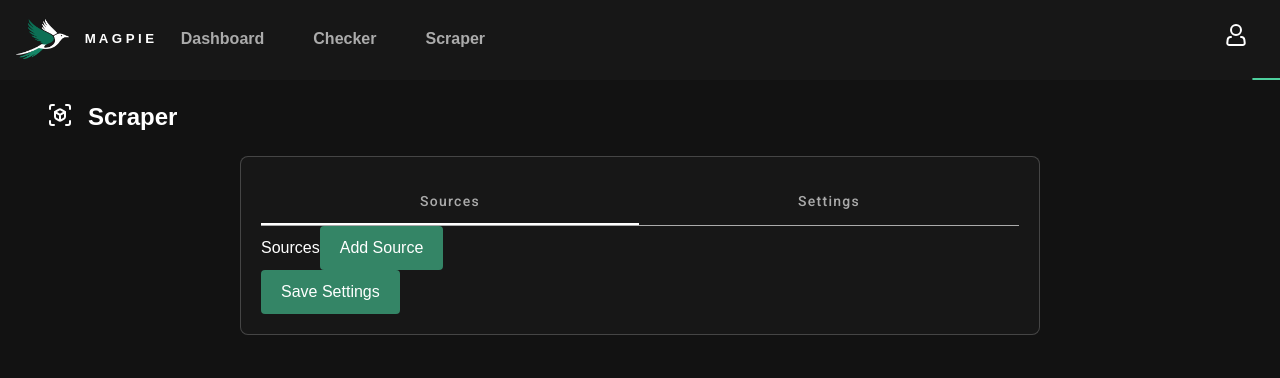
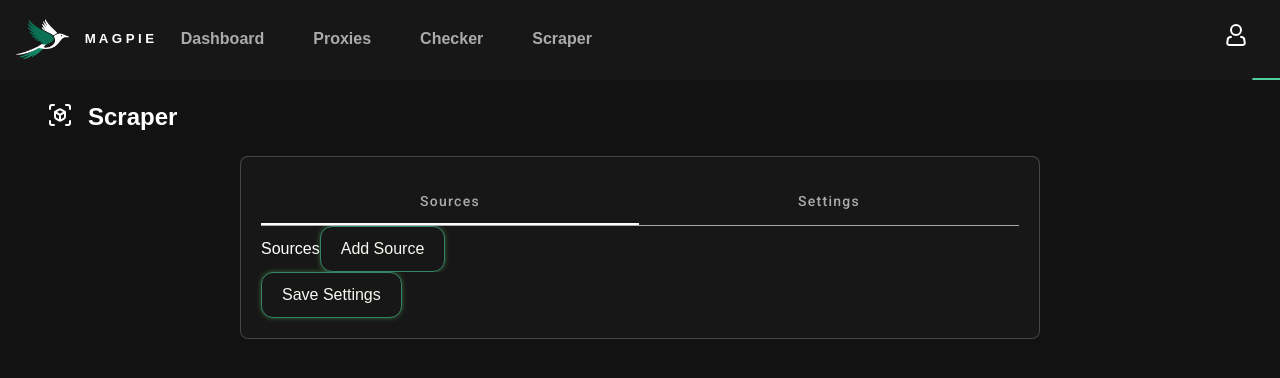
Before and after one commit to Magpie-Tools/magpie-frontend, an Angular app: page /scraper in a window 1280 px wide. Shown: the top 378 px of the page. Built offline with nearby package versions, Linux system fonts and the light colour scheme.

Commit message:
styling is a lot better than before

```diff
--- a/angular.json
+++ b/angular.json
@@ -107,5 +107,8 @@
         }
       }
     }
+  },
+  "cli": {
+    "analytics": false
   }
 }
--- a/src/app/app.routes.ts
+++ b/src/app/app.routes.ts
@@ -3,9 +3,11 @@ import {LicenseComponent} from './license/license.component';
 import {DashboardComponent} from './dashboard/dashboard.component';
 import {CheckerComponent} from './checker/checker.component';
 import {ScraperComponent} from './scraper/scraper.component';
+import {ProxiesComponent} from './proxies/proxies.component';
 
 export const routes: Routes = [
   {path: "license", component: LicenseComponent},
+  {path: "proxies", component: ProxiesComponent},
   {path: "checker", component: CheckerComponent},
   {path: "scraper", component: ScraperComponent},
   {path: "**", component: DashboardComponent}
--- a/src/app/checker/checker.component.html
+++ b/src/app/checker/checker.component.html
@@ -2,6 +2,8 @@
   <mat-icon svgIcon="computing"></mat-icon>
   <div>Checker</div>
 </h2>
+
+<div class="content-container">
 
   <form [formGroup]="settingsForm" (ngSubmit)="onSubmit()">
     <mat-tab-group>
@@ -10,29 +12,30 @@
         <h4 class="text-center subText">Protocols</h4>
         <div class="row mb-3" formGroupName="selectedPorts">
           <div class="col text-center checkbox-container">
-          <label>HTTP
-            <input type="checkbox" formControlName="http" />
-          </label>
+            <app-checkbox label="HTTP" formControlName="http"></app-checkbox>
           </div>
           <div class="col text-center checkbox-container">
-          <label>HTTPS
-            <input type="checkbox" formControlName="https" />
-          </label>
+            <app-checkbox label="HTTPS" formControlName="https"></app-checkbox>
           </div>
           <div class="col text-center checkbox-container">
-          <label>SOCKS4
-            <input type="checkbox" formControlName="socks4" />
-          </label>
+            <app-checkbox label="SOCKS4" formControlName="socks4"></app-checkbox>
           </div>
           <div class="col text-center checkbox-container">
-          <label>SOCKS5
-            <input type="checkbox" formControlName="socks5" />
-          </label>
+            <app-checkbox label="SOCKS5" formControlName="socks5"></app-checkbox>
           </div>
         </div>
 
         <mat-divider></mat-divider>
-<!--      <br>-->
+
+        <h4 class="text-center subText">Check ALL proxies every</h4>
+        <div class="form-row mb-3">
+          <input type="number" class="form-control w-25" placeholder="Days">
+          <input type="number" class="form-control w-25" placeholder="Hours">
+          <input type="number" class="form-control w-25" placeholder="Minutes">
+          <input type="number" class="form-control w-25" placeholder="Seconds">
+        </div>
+
+        <mat-divider></mat-divider>
 
         <div class="form-row">
           <div class="form-group">
@@ -101,5 +104,9 @@
       </mat-tab>
     </mat-tab-group>
 
+  </form>
+</div>
+
+<div class="d-flex align-items-center justify-content-center mt-4">
     <button type="submit">Save Settings</button>
-</form>
+</div>
--- a/src/app/checker/checker.component.scss
+++ b/src/app/checker/checker.component.scss
@@ -10,42 +10,6 @@ body {
 }
 
 form {
-  max-width: 800px;
-  margin: 20px auto;
-  padding: 20px;
-  border: 1px solid $border-color;
-  border-radius: 8px;
-  background-color: $navbar-background;
-
-  .form-row {
-    display: flex;
-    gap: 10px;
-    margin-bottom: 15px;
-
-    .form-group {
-      flex: 1;
-      min-width: 200px;
-
-      label {
-        display: block;
-        font-size: 0.9rem;
-        margin-bottom: 5px;
-        color: $logo-color;
-      }
-
-      input,
-      select,
-      textarea {
-        width: 100%;
-        padding: 8px;
-        border: 1px solid $border-color;
-        border-radius: 4px;
-        background-color: $navbar-background;
-        color: $personColor;
-      }
-    }
-  }
-
   .checkbox-row {
     display: flex;
     gap: 15px;
@@ -55,19 +19,6 @@ form {
       align-items: center;
       gap: 5px;
       color: $text-color;
-    }
-  }
-
-  button {
-    padding: 10px 20px;
-    background-color: $logo-color;
-    color: $personColor;
-    border: none;
-    border-radius: 4px;
-    cursor: pointer;
-
-    &:hover {
-      background-color: lighten($logo-color, 10%);
     }
   }
 }
@@ -140,3 +91,13 @@ mat-tab {
 .mat-tab-label {
   color: white;
 }
+
+input[type=number] {
+  background-color: #171717;
+  color: #ffffff;
+  border: 1px solid rgba(255, 255, 255, 0.2);
+}
+
+input[type=number]::placeholder {
+  color: rgba(255, 255, 255, 0.5);
+}
--- a/src/app/navbar/navbar.component.html
+++ b/src/app/navbar/navbar.component.html
@@ -4,6 +4,7 @@
     <h5>M A G P I E</h5>
   </a>
   <a class="navbar-item" routerLink="" routerLinkActive="active"><h4>Dashboard</h4></a>
+  <a class="navbar-item" routerLink="proxies" routerLinkActive="active"><h4>Proxies</h4></a>
   <a class="navbar-item" routerLink="checker" routerLinkActive="active"><h4>Checker</h4></a>
   <a class="navbar-item" routerLink="scraper" routerLinkActive="active"><h4>Scraper</h4></a>
 
--- a/src/app/scraper/scraper.component.html
+++ b/src/app/scraper/scraper.component.html
@@ -2,6 +2,8 @@
   <mat-icon svgIcon="reality"></mat-icon>
   <div>Scraper</div>
 </h2>
+
+<div class="content-container">
 
   <form [formGroup]="scraperForm" (ngSubmit)="onSubmit()">
     <mat-tab-group>
@@ -43,3 +45,4 @@
 
     <button type="submit">Save Settings</button>
   </form>
+</div>
--- a/src/app/scraper/scraper.component.scss
+++ b/src/app/scraper/scraper.component.scss
@@ -2,54 +2,3 @@ body {
   background-color: #171717;
   color: rgb(171, 171, 171);
 }
-
-form {
-  max-width: 800px;
-  margin: 20px auto;
-  padding: 20px;
-  border: 1px solid rgba(255, 255, 255, 0.2);
-  border-radius: 8px;
-  background-color: #171717;
-
-  .form-row {
-    display: flex;
-    gap: 10px;
-    margin-bottom: 15px;
-
-    .form-group {
-      flex: 1;
-      min-width: 200px;
-
-      label {
-        display: block;
-        font-size: 0.9rem;
-        margin-bottom: 5px;
-        color: #348566;
-      }
-
-      input,
-      select,
-      textarea {
-        width: 100%;
-        padding: 8px;
-        border: 1px solid rgba(255, 255, 255, 0.2);
-        border-radius: 4px;
-        background-color: #171717;
-        color: #ffffff;
-      }
-    }
-  }
-
-  button {
-    padding: 10px 20px;
-    background-color: #348566;
-    color: #ffffff;
-    border: none;
-    border-radius: 4px;
-    cursor: pointer;
-
-    &:hover {
-      background-color: lighten(#348566, 10%);
-    }
-  }
-}
--- a/src/styles.scss
+++ b/src/styles.scss
@@ -85,3 +85,71 @@ mat-tab-body .mat-mdc-tab-body-content {
 .mat-mdc-tab-group, .mat-mdc-tab-nav-bar {
   --mdc-tab-indicator-active-indicator-color: $logo-color !important;
 }
+
+
+.content-container {
+  max-width: 800px;
+  margin: 20px auto;
+  padding: 20px;
+  border: 1px solid rgba(255, 255, 255, 0.2);
+  border-radius: 8px;
+  background-color: #171717;
+
+  .form-row {
+    display: flex;
+    gap: 10px;
+    margin-bottom: 15px;
+
+    .form-group {
+      flex: 1;
+      min-width: 200px;
+
+      label {
+        display: block;
+        font-size: 0.9rem;
+        margin-bottom: 5px;
+        color: #348566;
+      }
+
+      input,
+      select,
+      textarea {
+        width: 100%;
+        padding: 8px;
+        border: 1px solid rgba(255, 255, 255, 0.2);
+        border-radius: 4px;
+        background-color: #171717;
+        color: #ffffff;
+      }
+    }
+  }
+
+  .full-color-button {
+    background-color: #348566;
+    border: none;
+    border-radius: 4px;
+  }
+}
+
+button {
+  padding: 10px 20px;
+  background-color: #171717;
+  color: #F8F8F2;
+  border: 1px solid #348566;
+  border-radius: 12px;
+  cursor: pointer;
+  box-shadow: 0 0 5px rgba(92, 184, 92, 0.5);
+
+  &:hover {
+    background-color: darken(#2d2d2d, 5%);
+  }
+}
+
+button:active {
+  background-color: #28674f; /* Even darker green on click */
+  transform: scale(0.98); /* Slight "pressed" effect */
+}
+
+.h-15 {
+  height: 15% !important;
+}
```
Also changed, not shown: src/app/checker/checker.component.ts (+5 -2 lines), src/assets/icons/iconset.svg. Lines whose indentation alone changed are shown as unchanged.
